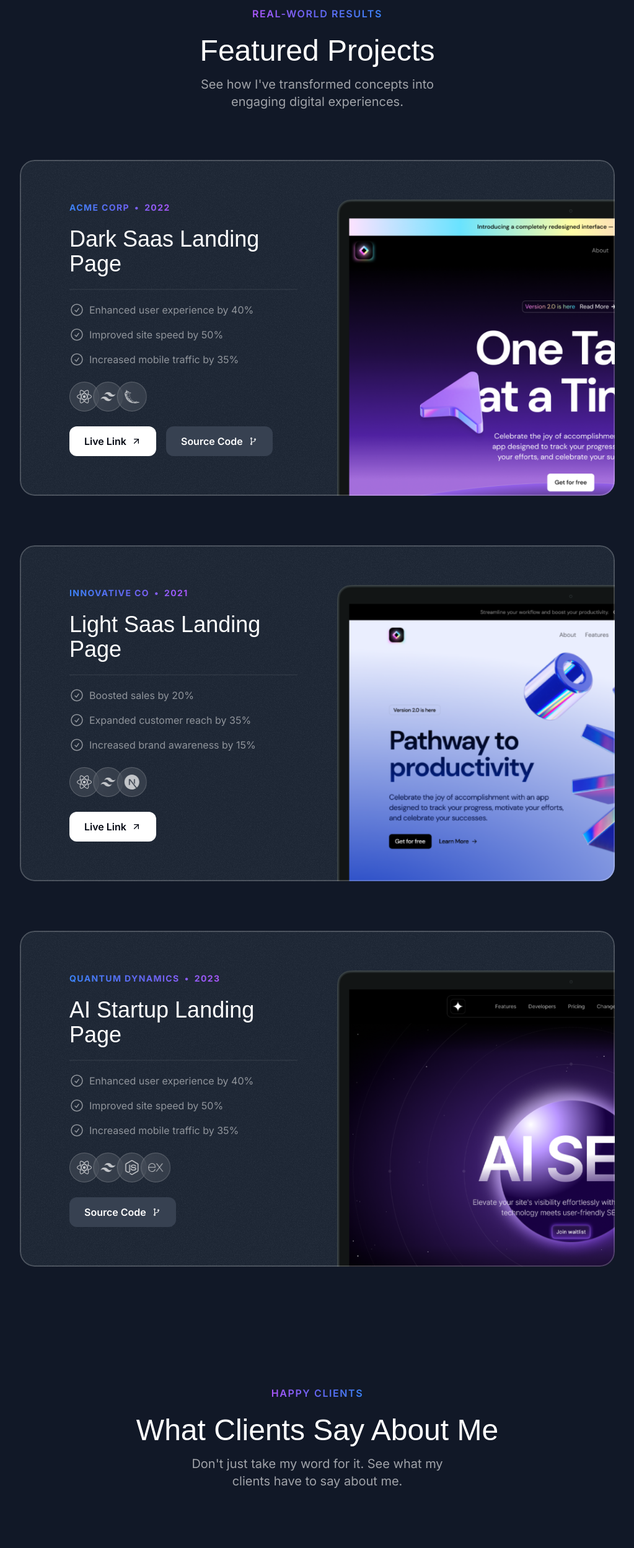
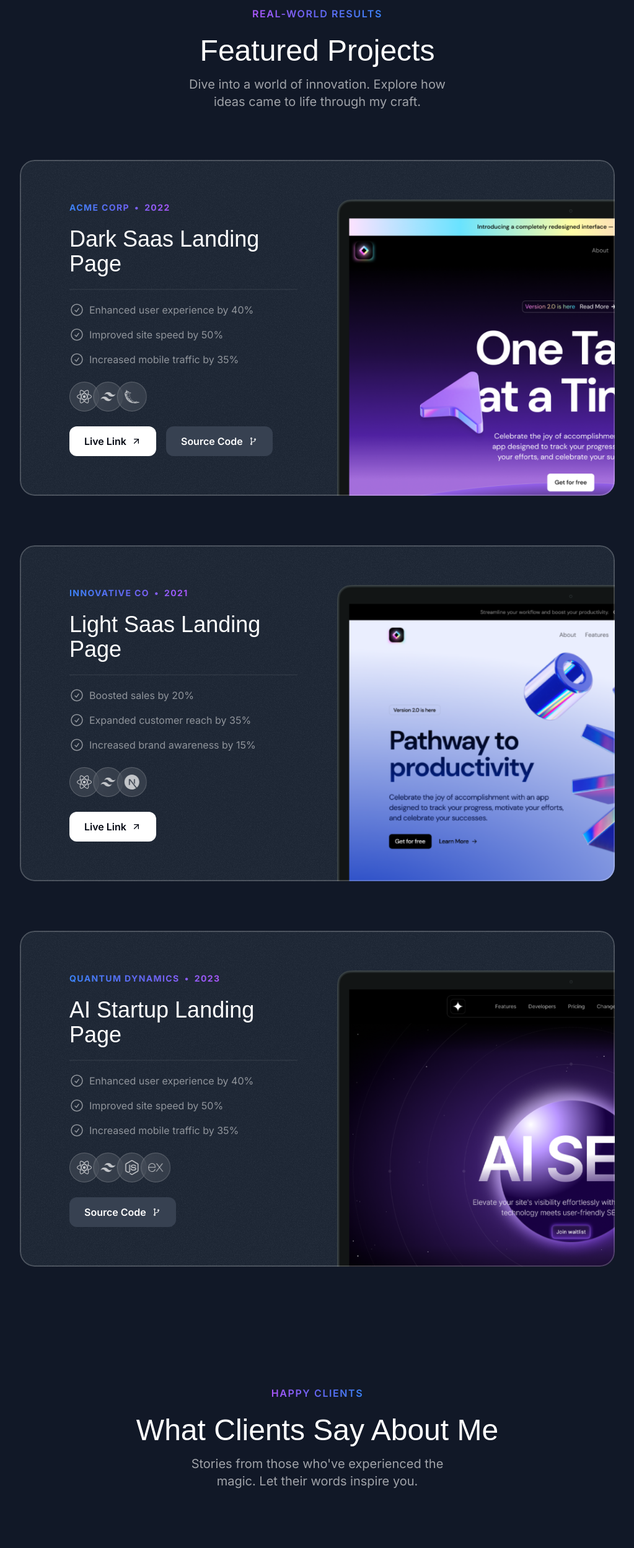
Before and after one commit to sabbirosa/sabbir-co, a Next.js app: page / in a window 1280 px wide. Shown: the part 2420-4918 px from the top of the page at 62% size, without its empty margins (128-1151 px from the left). Built offline with nearby package versions, Linux system fonts and the light colour scheme; a web font is replaced by a local one.

Commit message:
Update project and testimonial descriptions for enhanced engagement and storytelling

```diff
--- a/src/sections/Projects.tsx
+++ b/src/sections/Projects.tsx
@@ -19,7 +19,7 @@ export const ProjectsSection = () => {
             title: "Featured Projects",
             eyebrow: "Real-world Results",
             description:
-              "See how I've transformed concepts into engaging digital experiences.",
+              "Dive into a world of innovation. Explore how ideas came to life through my craft.",
           }}
         />
         <div className="flex flex-col mt-10 md:mt-20 gap-20">
--- a/src/sections/Testimonials.tsx
+++ b/src/sections/Testimonials.tsx
@@ -15,7 +15,7 @@ export const TestimonialsSection = () => {
             title: "What Clients Say About Me",
             eyebrow: "Happy Clients",
             description:
-              "Don't just take my word for it. See what my clients have to say about me.",
+              "Stories from those who've experienced the magic. Let their words inspire you.",
           }}
         />
         <div className="mt-12 lg:mt-20 flex overflow-x-clip [mask-image:linear-gradient(to_right,transparent,black_10%,black_90%,transparent)] py-4 -my-4">
```
